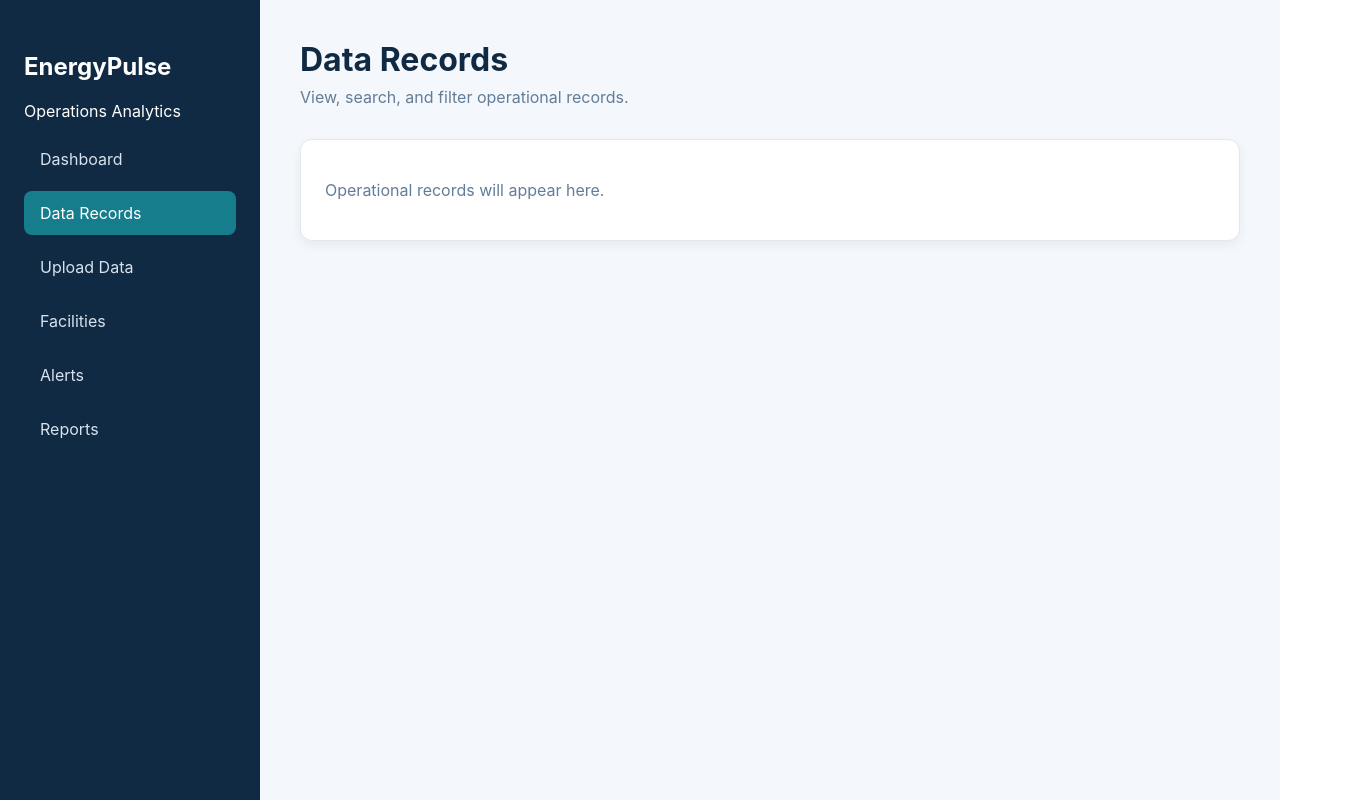
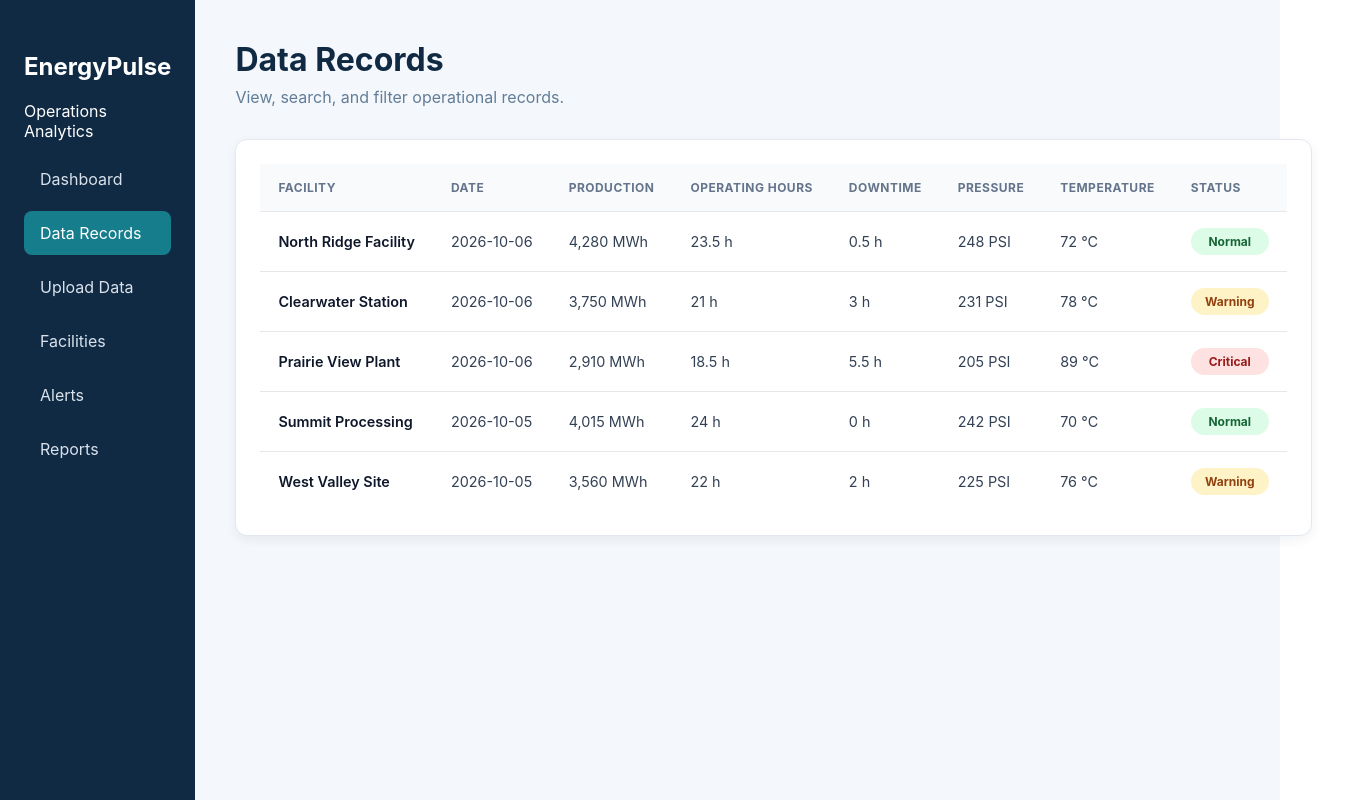
Before and after one commit to humairakarimi/energypulse-dashboard, a React (Vite) app in the folder frontend/: page /records in a window 1280 px wide. Shown: the whole page, 1352 px wide, since content can reach past the window. Built offline with nearby package versions, Linux system fonts and the light colour scheme; the HTML template or start-up script is replaced by a standard one.

Commit message:
Add operational records table

```diff
--- a/frontend/src/App.css
+++ b/frontend/src/App.css
@@ -297,3 +297,83 @@
   background-color: white;
   box-shadow: 0 4px 12px rgba(16, 42, 67, 0.06);
 }
+
+/* Data Records table */
+
+.records-table-container {
+  width: 100%;
+  overflow-x: auto;
+}
+
+.records-table {
+  width: 100%;
+  border-collapse: collapse;
+  min-width: 1000px;
+}
+
+.records-table th,
+.records-table td {
+  padding: 16px 18px;
+  text-align: left;
+  border-bottom: 1px solid #e5e7eb;
+  white-space: nowrap;
+}
+
+.records-table th {
+  color: #64748b;
+  background-color: #f8fafc;
+  font-size: 0.75rem;
+  font-weight: 700;
+  letter-spacing: 0.04em;
+  text-transform: uppercase;
+}
+
+.records-table td {
+  color: #334155;
+  font-size: 0.9rem;
+}
+
+.records-table tbody tr {
+  transition: background-color 0.2s ease;
+}
+
+.records-table tbody tr:hover {
+  background-color: #f8fafc;
+}
+
+.records-table tbody tr:last-child td {
+  border-bottom: none;
+}
+
+.records-table td:first-child {
+  color: #0f172a;
+  font-weight: 600;
+}
+
+/* Status labels */
+
+.status-badge {
+  display: inline-flex;
+  align-items: center;
+  justify-content: center;
+  min-width: 78px;
+  padding: 6px 10px;
+  border-radius: 999px;
+  font-size: 0.75rem;
+  font-weight: 700;
+}
+
+.status-badge.normal {
+  color: #166534;
+  background-color: #dcfce7;
+}
+
+.status-badge.warning {
+  color: #92400e;
+  background-color: #fef3c7;
+}
+
+.status-badge.critical {
+  color: #991b1b;
+  background-color: #fee2e2;
+}
--- /dev/null
+++ b/frontend/src/components/records/RecordsTable.tsx
@@ -0,0 +1,115 @@
+type OperationalStatus = "Normal" | "Warning" | "Critical";
+
+type OperationalRecord = {
+  id: number;
+  facility: string;
+  date: string;
+  production: number;
+  operatingHours: number;
+  downtimeHours: number;
+  pressure: number;
+  temperature: number;
+  status: OperationalStatus;
+};
+
+const records: OperationalRecord[] = [
+  {
+    id: 1,
+    facility: "North Ridge Facility",
+    date: "2026-10-06",
+    production: 4280,
+    operatingHours: 23.5,
+    downtimeHours: 0.5,
+    pressure: 248,
+    temperature: 72,
+    status: "Normal",
+  },
+  {
+    id: 2,
+    facility: "Clearwater Station",
+    date: "2026-10-06",
+    production: 3750,
+    operatingHours: 21,
+    downtimeHours: 3,
+    pressure: 231,
+    temperature: 78,
+    status: "Warning",
+  },
+  {
+    id: 3,
+    facility: "Prairie View Plant",
+    date: "2026-10-06",
+    production: 2910,
+    operatingHours: 18.5,
+    downtimeHours: 5.5,
+    pressure: 205,
+    temperature: 89,
+    status: "Critical",
+  },
+  {
+    id: 4,
+    facility: "Summit Processing",
+    date: "2026-10-05",
+    production: 4015,
+    operatingHours: 24,
+    downtimeHours: 0,
+    pressure: 242,
+    temperature: 70,
+    status: "Normal",
+  },
+  {
+    id: 5,
+    facility: "West Valley Site",
+    date: "2026-10-05",
+    production: 3560,
+    operatingHours: 22,
+    downtimeHours: 2,
+    pressure: 225,
+    temperature: 76,
+    status: "Warning",
+  },
+];
+
+function RecordsTable() {
+  return (
+    <div className="records-table-container">
+      <table className="records-table">
+        <thead>
+          <tr>
+            <th>Facility</th>
+            <th>Date</th>
+            <th>Production</th>
+            <th>Operating Hours</th>
+            <th>Downtime</th>
+            <th>Pressure</th>
+            <th>Temperature</th>
+            <th>Status</th>
+          </tr>
+        </thead>
+
+        <tbody>
+          {records.map((record) => (
+            <tr key={record.id}>
+              <td>{record.facility}</td>
+              <td>{record.date}</td>
+              <td>{record.production.toLocaleString()} MWh</td>
+              <td>{record.operatingHours} h</td>
+              <td>{record.downtimeHours} h</td>
+              <td>{record.pressure} PSI</td>
+              <td>{record.temperature} °C</td>
+              <td>
+                <span
+                  className={`status-badge ${record.status.toLowerCase()}`}
+                >
+                  {record.status}
+                </span>
+              </td>
+            </tr>
+          ))}
+        </tbody>
+      </table>
+    </div>
+  );
+}
+
+export default RecordsTable;
--- a/frontend/src/pages/DataRecords.tsx
+++ b/frontend/src/pages/DataRecords.tsx
@@ -1,15 +1,17 @@
+import RecordsTable from "../components/records/RecordsTable";
+
 function DataRecords() {
   return (
     <main className="main-content">
-      <header className="page-header">
+      <div className="page-header">
         <div>
           <h1>Data Records</h1>
           <p>View, search, and filter operational records.</p>
         </div>
-      </header>
+      </div>
 
       <section className="page-card">
-        <p>Operational records will appear here.</p>
+          <RecordsTable />
       </section>
     </main>
   );
```
